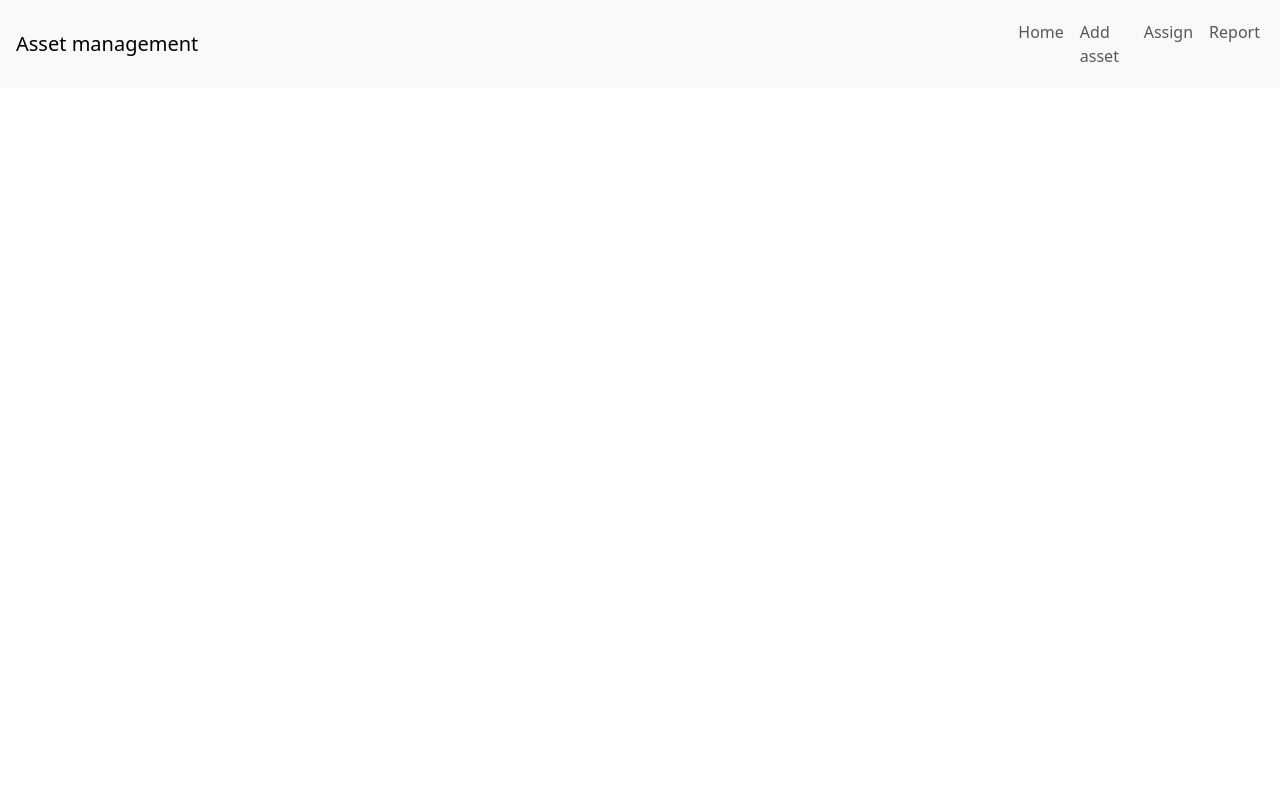
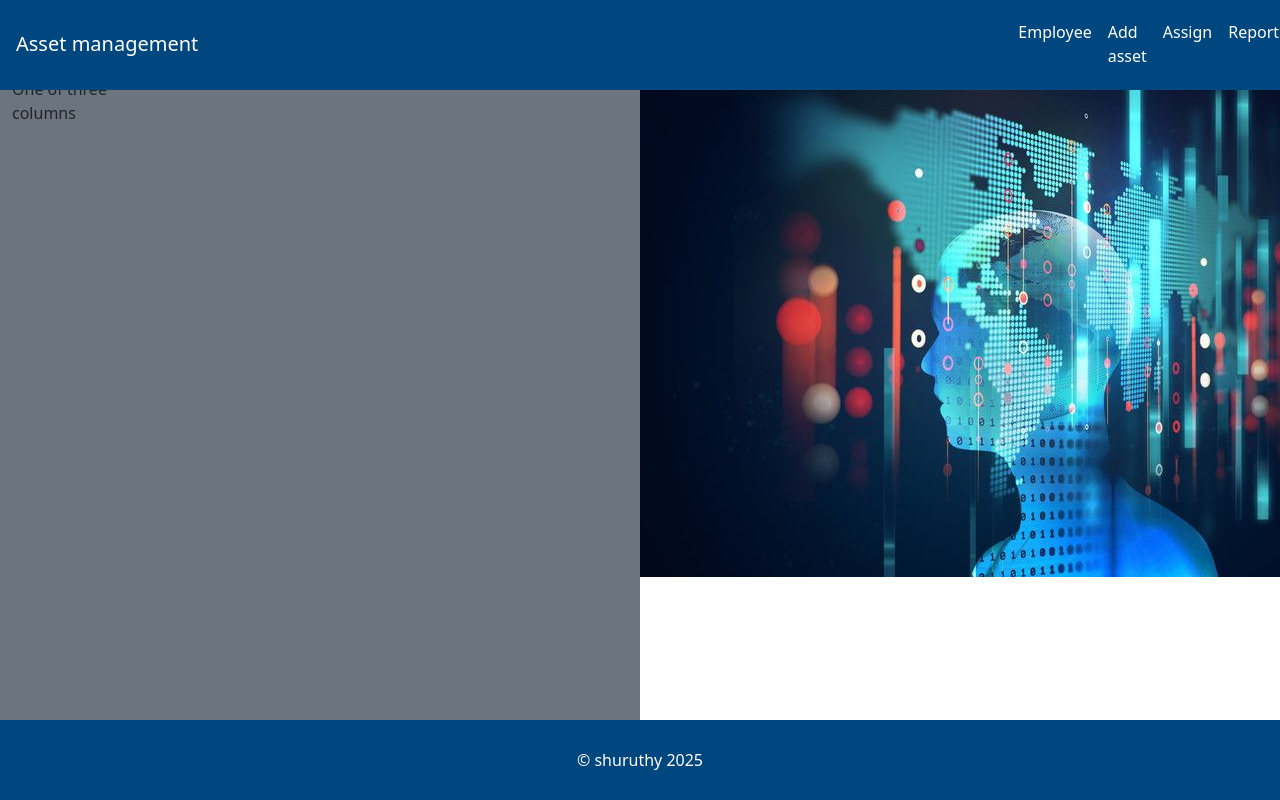
Before and after one commit to sivashuruthy/Asset_management, a React (Create React App) app: page /Dashboard in a window 1280 px wide. Built offline with nearby package versions, Linux system fonts and the light colour scheme; the HTML template or start-up script is replaced by a standard one.

Commit message:
Dashboard and add img

```diff
--- a/src/component/Dashboard.js
+++ b/src/component/Dashboard.js
@@ -1,13 +1,16 @@
 import './css/Dashboard.css'
-export default function Dashboard(){
-    return(
-       <header className='fixed-top'>
-        <nav className='navbar navbar-expand-sm bg-light'>
+import Image1 from './Image/DashboardImg1.jpg'
+import Image2 from './Image/Image1.jpg'
+export default function Dashboard() {
+    return (
+        <div className='dashboard-layout '>
+            <header>
+                <nav className='navbar navbar-expand-sm header-bg-primary fixed-top'>
                     <a href="#" className='navbar-brand m-3'>Asset management</a>
 
                     <div className='container-fluid me-0 header-menu'>
                         <ul className='navbar-nav me-auto mb-2 mb-lg-0 ms-3'>
-                <li className='nav-item'><a href="#" class="nav-link">Home</a></li>
+                            <li className='nav-item'><a href="#" class="nav-link">Employee</a></li>
                             <li className='nav-item'><a href="#" class="nav-link">Add asset</a></li>
                             <li className='nav-item'><a href="#" class="nav-link">Assign</a></li>
                             <li className='nav-item'><a href="#" class="nav-link">Report</a></li>
@@ -15,5 +18,31 @@ export default function Dashboard(){
                     </div>
                 </nav>
             </header>
+            <section className='app-section '>
+                <div className='d-flex col-md-12'>
+
+                    <div className='bg-secondary col-md-6 '>
+                        <div class="container">
+                            <div class="row">
+                                <div class="col-md-3 col-sm-6 mb-3">
+                                    One of three columns
+                                </div>
+
+                            </div>
+                        </div>
+                    </div>
+
+                    <div className='col-md-6' ><img src={Image1} className='' /></div>
+
+                </div>
+            </section>
+
+            <footer>
+                <div className="fixed-bottom app-footer">&copy; shuruthy 2025</div>
+            </footer>
+
+        </div>
+
+
     )
 }
--- a/src/component/css/Dashboard.css
+++ b/src/component/css/Dashboard.css
@@ -5,3 +5,41 @@ a{
 .header-menu{
     margin-left: 60% !important;
 }
+.header-bg-primary{
+    background-color: #00467F;
+}
+
+
+.navbar .nav-link,
+.navbar .navbar-brand {
+    color: white !important;
+     border-bottom: 2px solid transparent;
+}
+.navbar .nav-link:hover {
+     border-bottom: 2px solid #A5CC82;
+}
+section{
+    /* background-color: antiquewhite; */
+    margin-top: 6%;
+}
+
+.app-footer {
+  height: 10vh;
+  background-color: #00467F;
+  color: white;
+  display: flex;
+  align-items: center;
+  justify-content: center;
+}
+
+.app-section {
+  flex-grow: 1; /* takes the remaining space */
+  overflow: hidden;
+  display: flex;
+}
+
+.dashboard-layout {
+  height: 100vh;
+  display: flex;
+  flex-direction: column;
+}
```
Also changed, not shown: src/component/Image/DashboardImg1.jpg (added), src/component/Image/Image1.jpg (added). Lines whose indentation alone changed are shown as unchanged.
